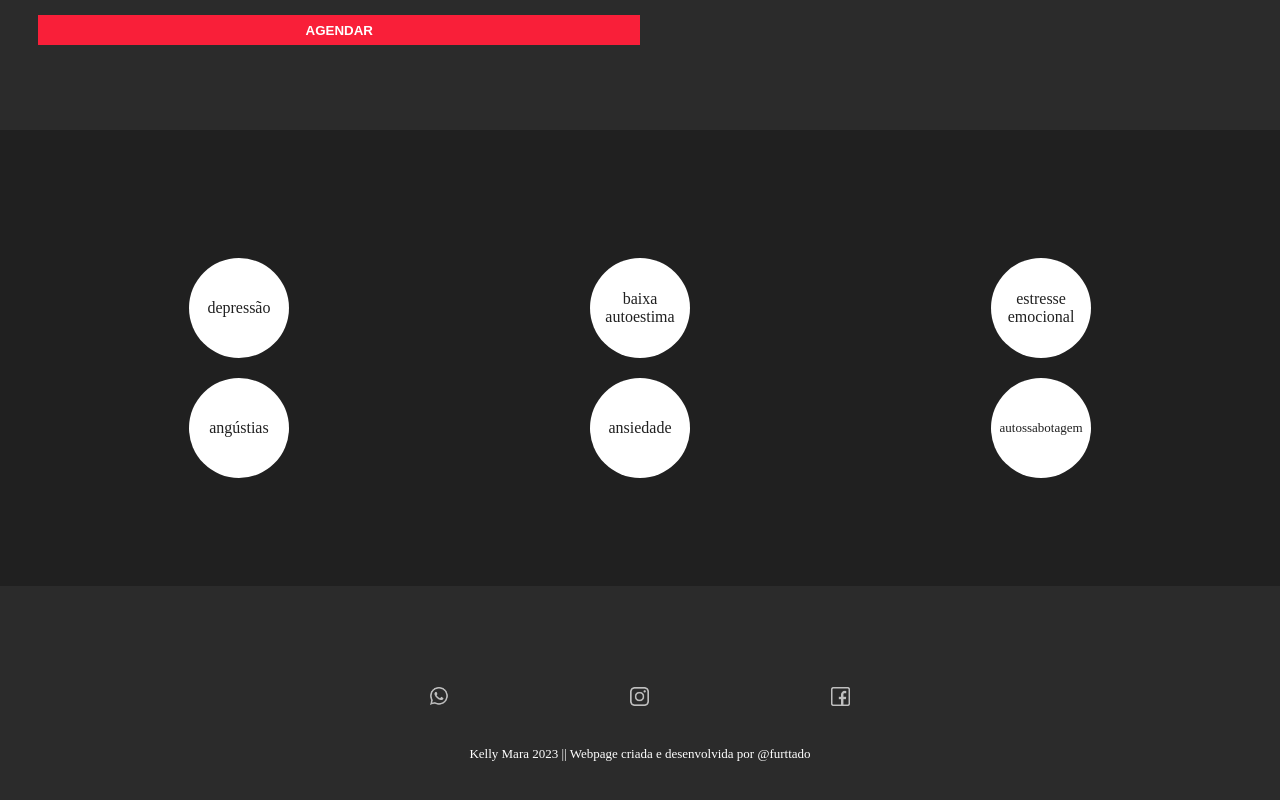
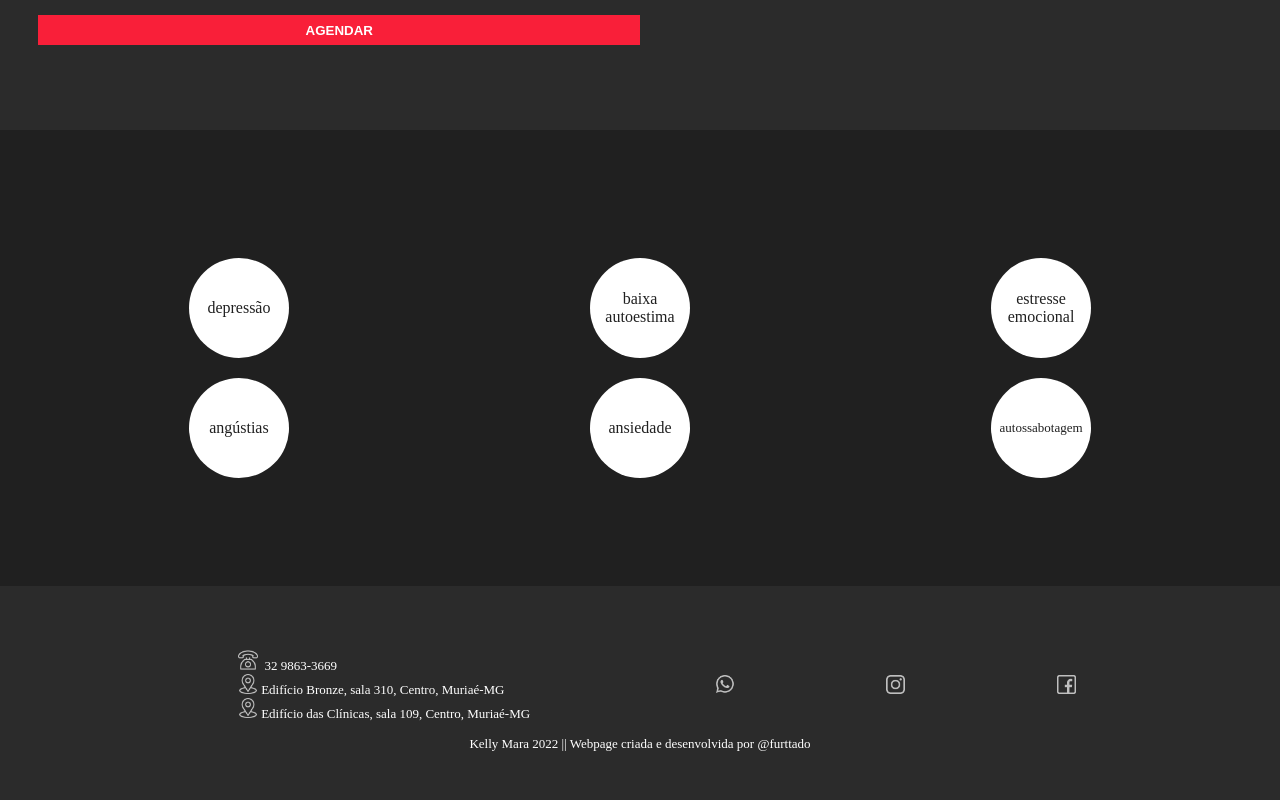
Before and after one commit to furttado/psychologist-ssg, a Next.js app: page / in a window 1280 px wide. Shown: the part 838-1638 px from the top of the page. Built offline with nearby package versions, Linux system fonts and the light colour scheme.

Commit message:
footer adtional informations added

```diff
--- a/src/components/footerComponent.js
+++ b/src/components/footerComponent.js
@@ -2,27 +2,40 @@
 import styled from 'styled-components'
 import {theme} from './globalStyle'
 import SocialMediaComponent from './socialMediaComponent'
-
+import Phone from '../files/phone.png'
+import Location from '../files/location.png'
+import Image from 'next/image'
+import {Icon} from './socialMediaComponent'
 
 const Footer = styled.footer`
     background: ${theme.colors.secondary} ;
-    padding: 5% 3% 5% 3% ;
+    padding: 5% 3% 10% 3% ;
 
     display: grid;
+    row-gap: 15%;
+
     align-items: center;
     justify-items: center;
 `
 
 const Text = styled.p`
     color: ${theme.colors.primary};
-    font-size: small ;
-    text-align: center ;
+    font-size: ${props => props && props.fontSize};
+    text-align: ${props => props.textAlign || 'center'} ;
 
 `
 
 const Link = styled.a`
         text-decoration: none;
-        color: white
+        color: white;
+
+`
+
+const Box = styled.section`
+    display: grid;
+    grid-template-columns: 1fr 1fr;
+    align-items: center;
+    justify-items: center;
 
 `
 
@@ -31,11 +44,23 @@ const iconSize = '19px'
 export default function FooterComponent(props) {
     return (
         <Footer>
-            <SocialMediaComponent width={iconSize} height={iconSize} boxWidth={'50%'}/>
-            <Text>Kelly Mara 2023 |
-            <Link href='https://www.linkedin.com/in/furttado/' target={'_blank'}>
-                | Webpage criada e desenvolvida por @furttado
-            </Link>
+            <Box>
+                <Text textAlign={'justify'} fontSize={'small'}>
+                    <Icon width={'20px'} height={'20px'}><Image src={Phone} alt='telefone'/></Icon> &nbsp;32 9863-3669 <br />
+                    <Icon width={'20px'} height={'20px'}><Image src={Location} alt='endereço'/></Icon>
+                    &nbsp;Edifício Bronze, sala 310, Centro, Muriaé-MG <br />
+                    <Icon width={'20px'} height={'20px'}><Image src={Location} alt='endereço'/></Icon>
+                    &nbsp;Edifício das Clínicas, sala 109, Centro, Muriaé-MG
+                </Text>
+                <SocialMediaComponent width={iconSize} height={iconSize} boxWidth={'40vw'} />
+            </Box>
+
+
+            <Text fontSize={'small'} textAlign={'center'}>Kelly Mara 2022 |
+                <Link href='https://www.linkedin.com/in/furttado/' target={'_blank'}>
+                    | Webpage criada e desenvolvida por @furttado
+                </Link>
             </Text>
         </Footer>
-    ) }
+    )
+}
--- a/src/components/socialMediaComponent.js
+++ b/src/components/socialMediaComponent.js
@@ -18,11 +18,11 @@ const Social = styled.div`
 
 `
 
-const Icon = styled.button`
+export const Icon = styled.button`
     background: none;
     border: none ;
     cursor: pointer;
-    opacity: 0.7;
+    opacity: ${props => props.opacity || 0.7};
 
     img {
     width:${props => props.width} ;
```
Also changed, not shown: src/files/location.png (added), src/files/phone.png (added).
